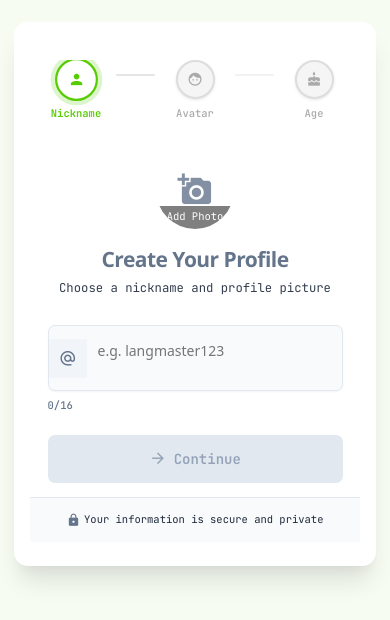
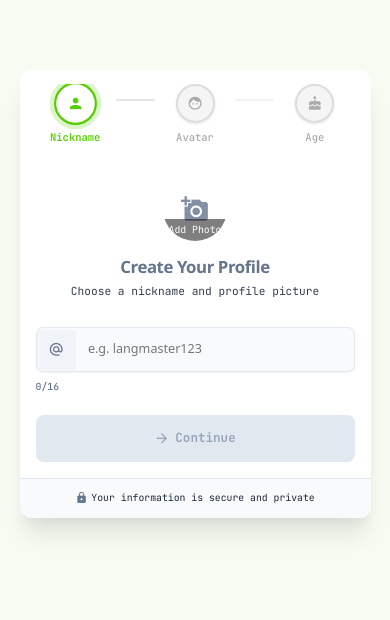
Before and after one commit to Aristocratjnr/LinguaQuest, a React (Vite) app in the folder frontend/: page /onboarding/nickname in a window 390 px wide. Shown: the part 128-748 px from the top of the page. Built offline with nearby package versions, Linux system fonts and the light colour scheme; no server answers.

Commit message:
style: improve responsiveness of NicknamePrompt component with clamp-based padding and sizing

```diff
--- a/frontend/src/components/NicknamePrompt.tsx
+++ b/frontend/src/components/NicknamePrompt.tsx
@@ -295,7 +295,7 @@ const NicknamePrompt: React.FC<{ onConfirm: (nickname: string, avatar: string) =
       display: 'flex',
       alignItems: 'center',
       justifyContent: 'center',
-      padding: '1rem',
+      padding: 'clamp(8px, 2vw, 16px)',
       background: 'var(--duo-bg, linear-gradient(135deg, #58cc02 0%, #4CAF50 100%))',
       width: '100vw',
       boxSizing: 'border-box',
@@ -305,9 +305,9 @@ const NicknamePrompt: React.FC<{ onConfirm: (nickname: string, avatar: string) =
         className="nickname-card"
         style={{
           width: '100%',
-          maxWidth: '28rem',
+          maxWidth: 'clamp(320px, 90vw, 28rem)',
           background: 'var(--duo-card, #fff)',
-          borderRadius: '1rem',
+          borderRadius: 'clamp(12px, 3vw, 16px)',
           overflow: 'hidden',
           boxShadow: '0 20px 25px -5px rgba(0, 0, 0, 0.1), 0 10px 10px -5px rgba(0, 0, 0, 0.04)',
           color: 'inherit',
@@ -332,7 +332,7 @@ const NicknamePrompt: React.FC<{ onConfirm: (nickname: string, avatar: string) =
         ]} currentStep={0} />
         {/* Header */}
         <div style={{
-          padding: '1rem 1.25rem 1rem 1.25rem',
+          padding: 'clamp(16px, 4vw, 20px) clamp(16px, 4vw, 20px) clamp(12px, 3vw, 16px) clamp(16px, 4vw, 20px)',
           background: '#ffffff',
           textAlign: 'center',
           color: 'var(--text-light, #e0e7ff)'
@@ -351,11 +351,11 @@ const NicknamePrompt: React.FC<{ onConfirm: (nickname: string, avatar: string) =
                 display: 'inline-flex',
                 alignItems: 'center',
                 justifyContent: 'center',
-                width: '6rem',
-                height: '6rem',
+                width: 'clamp(5rem, 15vw, 6rem)',
+                height: 'clamp(5rem, 15vw, 6rem)',
                 borderRadius: '50%',
                 background: avatarPreview ? 'transparent' : 'rgba(255, 255, 255, 0.2)',
-                marginBottom: '1rem',
+                marginBottom: 'clamp(12px, 3vw, 16px)',
                 overflow: 'hidden',
                 cursor: 'pointer',
                 border: '3px solid white',
@@ -378,7 +378,7 @@ const NicknamePrompt: React.FC<{ onConfirm: (nickname: string, avatar: string) =
               ) : (
                 <>
                   <span className="material-icons nickname-avatar-icon" style={{
-                    fontSize: '2.5rem',
+                    fontSize: 'clamp(2rem, 6vw, 2.5rem)',
                     opacity: 0.8
                   }}>add_a_photo</span>
                   <div className="nickname-avatar-add-text" style={{
@@ -388,8 +388,8 @@ const NicknamePrompt: React.FC<{ onConfirm: (nickname: string, avatar: string) =
                     right: 0,
                     background: 'rgba(0,0,0,0.5)',
                     color: 'white',
-                    fontSize: '0.75rem',
-                    padding: '0.25rem',
+                    fontSize: 'clamp(0.7rem, 2vw, 0.75rem)',
+                    padding: 'clamp(0.2rem, 1vw, 0.25rem)',
                     textAlign: 'center',
                     width: '100%',
                   }}>
@@ -407,7 +407,7 @@ const NicknamePrompt: React.FC<{ onConfirm: (nickname: string, avatar: string) =
             />
             <h2 style={{
               margin: 0,
-              fontSize: '1.5rem',
+              fontSize: 'clamp(1.2rem, 4vw, 1.5rem)',
               fontWeight: 700,
               letterSpacing: '-0.025em',
               color: 'var(--text-light, #e0e7ff'
@@ -415,9 +415,9 @@ const NicknamePrompt: React.FC<{ onConfirm: (nickname: string, avatar: string) =
               Create Your Profile
             </h2>
             <p style={{
-              margin: '0.5rem 0 0',
+              margin: 'clamp(0.4rem, 1vw, 0.5rem) 0 0',
               opacity: 0.9,
-              fontSize: '0.875rem',
+              fontSize: 'clamp(0.8rem, 2.5vw, 0.875rem)',
               color: 'var(--text-dark, #222)'
             }}>
               Choose a nickname and profile picture
@@ -426,8 +426,8 @@ const NicknamePrompt: React.FC<{ onConfirm: (nickname: string, avatar: string) =
         </div>
 
         {/* Body */}
-        <div style={{ padding: '1rem 1.25rem' }}>
-          <div style={{ marginBottom: '1.5rem' }}>
+        <div style={{ padding: 'clamp(16px, 4vw, 20px) clamp(16px, 4vw, 20px)' }}>
+          <div style={{ marginBottom: 'clamp(20px, 5vw, 24px)' }}>
             <div style={{
               display: 'flex',
               alignItems: 'center',
@@ -447,7 +447,7 @@ const NicknamePrompt: React.FC<{ onConfirm: (nickname: string, avatar: string) =
               } : {})
             }}>
               <div style={{
-                padding: '0.75rem',
+                padding: 'clamp(12px, 3vw, 14px)',
                 background: '#f1f5f9',
                 display: 'flex',
                 alignItems: 'center',
@@ -455,7 +455,7 @@ const NicknamePrompt: React.FC<{ onConfirm: (nickname: string, avatar: string) =
               }}>
                 <span className="material-icons" style={{
                   color: '#64748b',
-                  fontSize: '1.25rem'
+                  fontSize: 'clamp(1.1rem, 3vw, 1.25rem)'
                 }}>alternate_email</span>
               </div>
               <input
@@ -471,11 +471,11 @@ const NicknamePrompt: React.FC<{ onConfirm: (nickname: string, avatar: string) =
                 spellCheck={language === 'en'}
                 style={{
                   flex: 1,
-                  padding: '0.75rem',
+                  padding: 'clamp(12px, 3vw, 14px)',
                   border: 'none',
                   background: 'transparent',
                   outline: 'none',
-                  fontSize: '1rem',
+                  fontSize: 'clamp(0.9rem, 3vw, 1rem)',
                   fontFamily: 'Noto Sans, Arial Unicode MS, system-ui, monospace',
                   color: 'var(--text-dark, #222)'
                 }}
@@ -486,8 +486,8 @@ const NicknamePrompt: React.FC<{ onConfirm: (nickname: string, avatar: string) =
               display: 'flex',
               justifyContent: 'space-between',
               alignItems: 'center',
-              marginTop: '0.5rem',
-              fontSize: '0.75rem'
+              marginTop: 'clamp(8px, 2vw, 10px)',
+              fontSize: 'clamp(0.7rem, 2vw, 0.75rem)'
             }}>
               <AnimatePresence mode="wait">
                 {checking ? (
@@ -526,8 +526,8 @@ const NicknamePrompt: React.FC<{ onConfirm: (nickname: string, avatar: string) =
                     }}
                   >
                     <span className="material-icons" style={{
-                      fontSize: '1rem',
-                      marginRight: '0.25rem'
+                      fontSize: 'clamp(0.9rem, 2.5vw, 1rem)',
+                      marginRight: 'clamp(0.2rem, 1vw, 0.25rem)'
                     }}>check_circle</span>
                     {feedback}
                   </motion.div>
@@ -546,21 +546,21 @@ const NicknamePrompt: React.FC<{ onConfirm: (nickname: string, avatar: string) =
               {(error || avatarError) && (
                 <motion.div
                   initial={{ opacity: 0, height: 0, marginTop: 0 }}
-                  animate={{ opacity: 1, height: 'auto', marginTop: '0.5rem' }}
+                  animate={{ opacity: 1, height: 'auto', marginTop: 'clamp(8px, 2vw, 10px)' }}
                   exit={{ opacity: 0, height: 0, marginTop: 0 }}
                   style={{
                     display: 'flex',
                     alignItems: 'center',
-                    padding: '0.5rem',
+                    padding: 'clamp(8px, 2vw, 10px)',
                     background: '#fee2e2',
-                    borderRadius: '0.375rem',
+                    borderRadius: 'clamp(6px, 1.5vw, 8px)',
                     color: '#b91c1c',
-                    fontSize: '0.875rem'
+                    fontSize: 'clamp(0.8rem, 2.5vw, 0.875rem)'
                   }}
                 >
                   <span className="material-icons" style={{
-                    fontSize: '1rem',
-                    marginRight: '0.5rem'
+                    fontSize: 'clamp(0.9rem, 2.5vw, 1rem)',
+                    marginRight: 'clamp(0.4rem, 1vw, 0.5rem)'
                   }}>error</span>
                   {error || avatarError}
                 </motion.div>
@@ -575,14 +575,14 @@ const NicknamePrompt: React.FC<{ onConfirm: (nickname: string, avatar: string) =
             whileTap={valid ? { scale: 0.98 } : {}}
             style={{
               width: '100%',
-              padding: '0.875rem',
-              borderRadius: '0.5rem',
+              padding: 'clamp(14px, 3.5vw, 16px)',
+              borderRadius: 'clamp(8px, 2vw, 10px)',
               border: 'none',
               background: valid ?
                 'var(--duo-green, #58cc02)' :
                 '#e2e8f0',
               color: valid ? 'var(--text-light, #e0e7ff)' : '#94a3b8',
-              fontSize: '1rem',
+              fontSize: 'clamp(0.9rem, 3vw, 1rem)',
               fontWeight: 600,
               cursor: valid ? 'pointer' : 'not-allowed',
               display: 'flex',
@@ -591,7 +591,8 @@ const NicknamePrompt: React.FC<{ onConfirm: (nickname: string, avatar: string) =
               boxShadow: valid ?
                 '0 4px 0 #3caa3c' :
                 'none',
-              transition: 'all 0.2s'
+              transition: 'all 0.2s',
+              minHeight: 'clamp(44px, 12vw, 48px)'
             }}
           >
             {submitting ? (
@@ -602,7 +603,7 @@ const NicknamePrompt: React.FC<{ onConfirm: (nickname: string, avatar: string) =
                   border: '2px solid rgba(255, 255, 255, 0.3)',
                   borderTopColor: 'white',
                   borderRadius: '50%',
-                  marginRight: '0.5rem',
+                  marginRight: 'clamp(0.4rem, 1vw, 0.5rem)',
                   animation: 'spin 1s linear infinite'
                 }} />
                 Creating profile...
@@ -610,8 +611,8 @@ const NicknamePrompt: React.FC<{ onConfirm: (nickname: string, avatar: string) =
             ) : (
               <>
                 <span className="material-icons" style={{
-                  fontSize: '1.25rem',
-                  marginRight: '0.5rem'
+                  fontSize: 'clamp(1.1rem, 3vw, 1.25rem)',
+                  marginRight: 'clamp(0.4rem, 1vw, 0.5rem)'
                 }}>arrow_forward</span>
                 Continue
               </>
@@ -621,17 +622,17 @@ const NicknamePrompt: React.FC<{ onConfirm: (nickname: string, avatar: string) =
 
         {/* Footer */}
         <div style={{
-          padding: '1rem',
+          padding: 'clamp(12px, 3vw, 16px)',
           background: '#f8fafc',
           borderTop: '1px solid #e2e8f0',
           textAlign: 'center',
-          fontSize: '0.75rem',
+          fontSize: 'clamp(0.7rem, 2vw, 0.75rem)',
           color: 'var(--text-dark, #64748b)'
         }}>
           <div style={{ display: 'flex', alignItems: 'center', justifyContent: 'center' }}>
             <span className="material-icons" style={{
-              fontSize: '1rem',
-              marginRight: '0.25rem',
+              fontSize: 'clamp(0.9rem, 2.5vw, 1rem)',
+              marginRight: 'clamp(0.2rem, 1vw, 0.25rem)',
               color: '#64748b'
             }}>lock</span>
             Your information is secure and private
@@ -674,15 +675,15 @@ const NicknamePrompt: React.FC<{ onConfirm: (nickname: string, avatar: string) =
           align-items: center;
           justify-content: center;
           background: var(--duo-bg, linear-gradient(135deg, #58cc02 0%, #4CAF50 100%));
-          padding: 1rem;
+          padding: clamp(8px, 2vw, 16px);
           box-sizing: border-box;
           overflow: auto;
         }
         .nickname-card {
           width: 100%;
-          max-width: 28rem;
+          max-width: clamp(320px, 90vw, 28rem);
           background: var(--duo-card, #fff);
-          border-radius: 1rem;
+          border-radius: clamp(12px, 3vw, 16px);
           overflow: hidden;
           box-shadow: 0 20px 25px -5px rgba(0, 0, 0, 0.1), 0 10px 10px -5px rgba(0, 0, 0, 0.04);
           color: inherit;
@@ -704,159 +705,6 @@ const NicknamePrompt: React.FC<{ onConfirm: (nickname: string, avatar: string) =
         .dark .nickname-card p, body.dark .nickname-card p {
           color: var(--text-light, #e0e7ff) !important;
         }
-        /* Mobile responsiveness */
-        @media (max-width: 600px) {
-          .nickname-prompt-container {
-            padding: 0;
-            min-height: 100vh;
-          }
-          .nickname-card {
-            width: 100vw;
-            max-width: 100vw;
-            min-height: 100vh;
-            margin: 0;
-            border-radius: 0;
-            box-shadow: none;
-            padding: 24px 16px;
-            display: flex;
-            flex-direction: column;
-          }
-          .nickname-card h2 {
-            font-size: 24px;
-            margin-top: 8px;
-            text-align: center;
-          }
-          .nickname-card p {
-            font-size: 16px;
-            line-height: 1.5;
-            text-align: center;
-            margin: 8px 0 24px;
-          }
-          .nickname-card input {
-            font-size: 16px;
-            padding: 16px;
-            margin-bottom: 16px;
-            border-radius: 12px;
-            min-height: 48px;
-            width: 100%;
-            box-sizing: border-box;
-          }
-          .nickname-card button, .nickname-card .motion-button {
-            font-size: 16px;
-            padding: 16px;
-            margin-top: 8px;
-            border-radius: 12px;
-            min-height: 48px;
-            width: 100%;
-            box-sizing: border-box;
-          }
-          .nickname-card .material-icons {
-            font-size: 32px;
-          }
-          .nickname-card [style*='width: 6rem'],
-          .nickname-avatar-upload {
-            width: 72px;
-            height: 72px;
-            min-width: 72px;
-            min-height: 72px;
-            max-width: 30vw;
-            max-height: 30vw;
-            margin: 0 auto 24px;
-            border-radius: 50%;
-          }
-          .nickname-avatar-img {
-            width: 100%;
-            height: 100%;
-            object-fit: cover;
-            border-radius: 50%;
-          }
-          .nickname-avatar-icon {
-            font-size: 32px;
-          }
-          .nickname-avatar-add-text {
-            font-size: 14px;
-            padding: 4px;
-          }
-          /* Character counter adjustments */
-          .character-count {
-            font-size: 14px;
-            margin-top: 4px;
-            text-align: right;
-          }
-          /* Error message adjustments */
-          .error-message {
-            font-size: 14px;
-            padding: 12px;
-            margin-top: 16px;
-            border-radius: 8px;
-          }
-          /* Feedback message adjustments */
-          .feedback-message {
-            font-size: 14px;
-            padding: 12px;
-            margin-top: 16px;
-            border-radius: 8px;
-          }
-          /* Input container adjustments */
-          .nickname-input-container {
-            margin-bottom: 24px;
-          }
-          /* Avatar container adjustments */
-          .nickname-avatar-container {
-            margin-bottom: 24px;
-          }
-          /* Stepper adjustments */
-          .logic-flow-stepper {
-            margin: 0 0 24px;
-          }
-        }
-
-        /* Extra small devices (phones, less than 360px) */
-        @media (max-width: 360px) {
-          .nickname-card h2 {
-            font-size: 20px;
-            font-size: 1.3rem;
-          }
-          .nickname-card p {
-            font-size: 0.95rem;
-          }
-          .nickname-card input {
-            font-size: 1rem;
-            padding: 0.9rem;
-          }
-          .nickname-card button, .nickname-card .motion-button {
-            font-size: 1rem;
-            padding: 1rem;
-          }
-          .nickname-card [style*='padding: 1rem 1.25rem'] {
-            padding: 1rem;
-          }
-          .nickname-card [style*='padding: 1rem'] {
-            padding: 1rem;
-          }
-          .nickname-card [style*='width: 6rem'],
-          .nickname-avatar-upload {
-            width: 5rem;
-            height: 5rem;
-            min-width: 5rem;
-            min-height: 5rem;
-          }
-        }
-
-        /* Landscape orientation adjustments */
-        @media (max-width: 600px) and (orientation: landscape) {
-          .nickname-prompt-container {
-            min-height: auto;
-            padding: 1rem;
-          }
-          .nickname-card {
-            min-height: auto;
-            margin: 1rem auto;
-            max-width: 90vw;
-            border-radius: 1rem;
-            box-shadow: 0 20px 25px -5px rgba(0, 0, 0, 0.1), 0 10px 10px -5px rgba(0, 0, 0, 0.04);
-          }
-        }
       `}</style>
     </div>
   );
```
